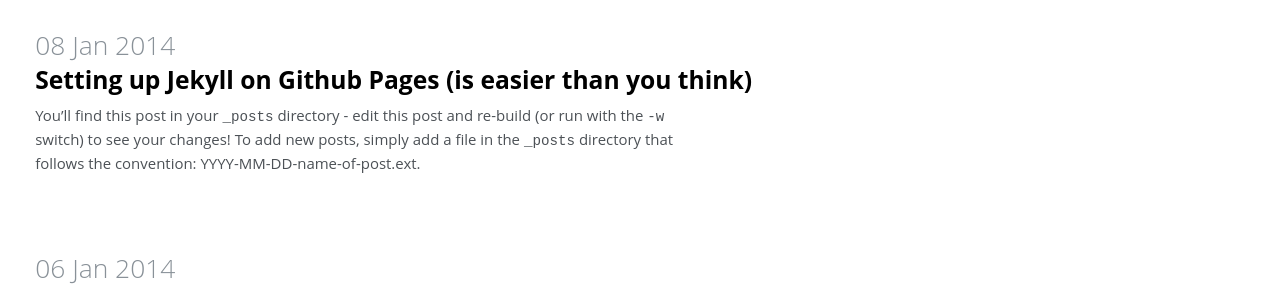
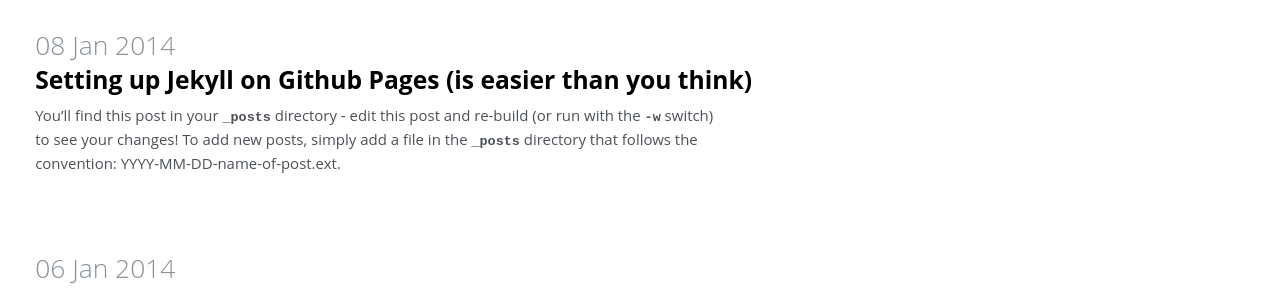
Before and after one commit to tbstbstbstbs/temo, a Jekyll site: the page built from index.html, in a window 1280 px wide. Shown: the part 1100-1391 px from the top of the page. Built offline with Jekyll 4.4.1, drawn with Linux system fonts in a browser that asks for light colours; the list of posts is cut into pages by our own code.

Commit message:
highlight/pygment readability fix using courier

```diff
--- a/_layouts/default.html
+++ b/_layouts/default.html
@@ -10,7 +10,7 @@
       <meta http-equiv="content-language" content="en-gb" />
       <meta name="description" content="{{ site.description }}">
       <meta name="viewport" content="width=device-width, initial-scale=1, maximum-scale=1">
-      <link href="//fonts.googleapis.com/css?family=Open+Sans:400italic,400,300,700|Lora:400,700,400italic|Droid+Sans+Mono rel="stylesheet" type="text/css">
+      <link href="//fonts.googleapis.com/css?family=Open+Sans:400italic,400,300,700|Lora:400,700,400italic rel="stylesheet" type="text/css">
       <link rel="stylesheet" type="text/css" href="{{ site.baseurl| split: '/' | join:'/'}}/css/main.css" />
       <link href="atom.xml" type="application/atom+xml" rel="alternate" title="Site ATOM Feed">
   </head>
--- a/_scss/components/_syntax.scss
+++ b/_scss/components/_syntax.scss
@@ -15,9 +15,10 @@
 }
 
 code {
-  font-family: 'Droid Sans Mono', monospace;
-  font-size: 0.95em;
-  line-height: 1.4;
+  font-family: 'Courier New', monospace;
+  font-weight: bold;
+  font-size: 0.9em;
+  line-height: 1.3;
 }
 
 .highlight .c { color: #586E75 } /* Comment */
```
